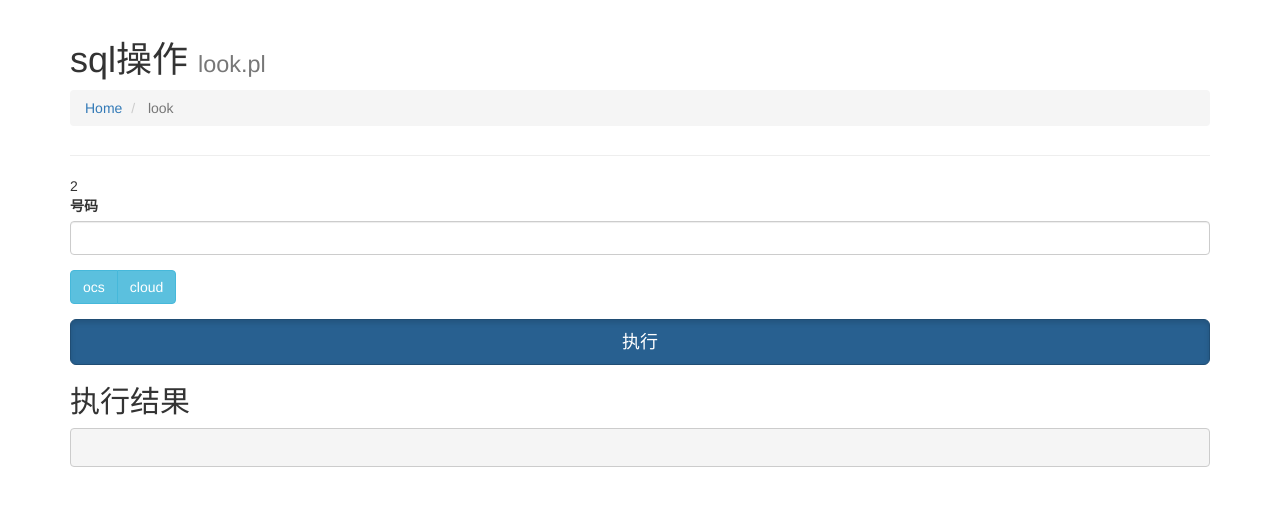
After one commit to xiezhiliang89/ScriptOps, a Django app: template BatchOperation/templates/sql_operation.html in a window 1280 px wide. The commit adds this page. Shown: the top 506 px of the page. Run offline with Django 3.2, Linux system fonts and the light colour scheme; the template is opened without the code that fills it, so the values that code supplies are empty; some libraries are stand-ins or nearby versions.

Commit message:
修改了部分html文件

```diff
--- /dev/null
+++ b/BatchOperation/templates/sql_operation.html
@@ -0,0 +1,54 @@
+{% extends "base.html" %}
+<!DOCTYPE html>
+{% load staticfiles %}
+{% block context %}
+<div class="container">
+	<div class="row clearfix">
+		<div class="col-md-12 column">
+			<div class="page-header">
+				<h1>
+					sql操作 <small>look.pl</small>
+				</h1>
+				<div class="row clearfix">
+						<div class="col-md-12 column">
+							<ul class="breadcrumb">
+								<li>
+									 <a href="/">Home</a>
+								</li>
+								<li class="active">
+									look
+								</li>
+							</ul>
+						</div>
+				</div>
+			</div>
+			<form role="form" method="POST" action="/userquery/look/">2
+				<div class="form-group">
+					 <label for="number">号码</label><input class="form-control" id="InputMsisdn" type="text" name="number" value="{{ number }}" />
+				</div>
+				<div class="form-group">
+					<div class="btn-group" data-toggle="buttons">
+						<label class="btn btn-info">
+							<input type="radio" value="ocs" name="user_type"/> ocs
+						</label>
+						<label class="btn btn-info">
+							<input type="radio" value="cloud" name="user_type"/> cloud
+						</label>
+					</div>
+				</div>
+				<div class="form-group">
+					<button class="btn btn-primary btn-lg btn-block active" type="submit">执行</button>
+				</div>
+			</form>
+			<h2>
+				执行结果
+			</h2>
+				<pre> {{ message }} </pre>
+
+
+		</div>
+	</div>
+</div>
+<script type="text/javascript" src="{% static 'jQuery/js/jquery.min.js' %}"></script>
+<script type="text/javascript" src="{% static 'bootstrap/js/bootstrap.min.js' %}"></script>
+{% endblock context %}
--- a/BatchOperation/views.py
+++ b/BatchOperation/views.py
@@ -19,4 +19,4 @@ def batch_operation(request):
     return render(request,'batch_operation.html')
 
 def sql_operation(request):
-    pass
+    return 'hello world'
--- a/UserQuery/templates/look/look.html
+++ b/UserQuery/templates/look/look.html
@@ -22,8 +22,7 @@
 						</div>
 				</div>
 			</div>
-			<form role="form" method="POST" action="/userquery/look/">
-				{% csrf_token %}
+			<form role="form" method="POST" action="/userquery/look/">2
 				<div class="form-group">
 					 <label for="number">号码</label><input class="form-control" id="InputMsisdn" type="text" name="number" value="{{ number }}" />
 				</div>
--- a/catalog/templates/index.html
+++ b/catalog/templates/index.html
@@ -101,7 +101,7 @@
 							<div class="panel-group" id="panel-192017">
 									<div class="panel panel-default">
 										<div class="panel-heading">
-											 <a class="panel-title collapsed" href="#panel-element-398170" data-toggle="collapse" data-parent="#panel-192017">数据修改</a>
+											 <a class="panel-title collapsed" href="#panel-element-398170" data-toggle="collapse" data-parent="#panel-192017">数据查询</a>
 										</div>
 										<div class="panel-collapse collapse" id="panel-element-398170">
 											{% for item in info_change %}
```
